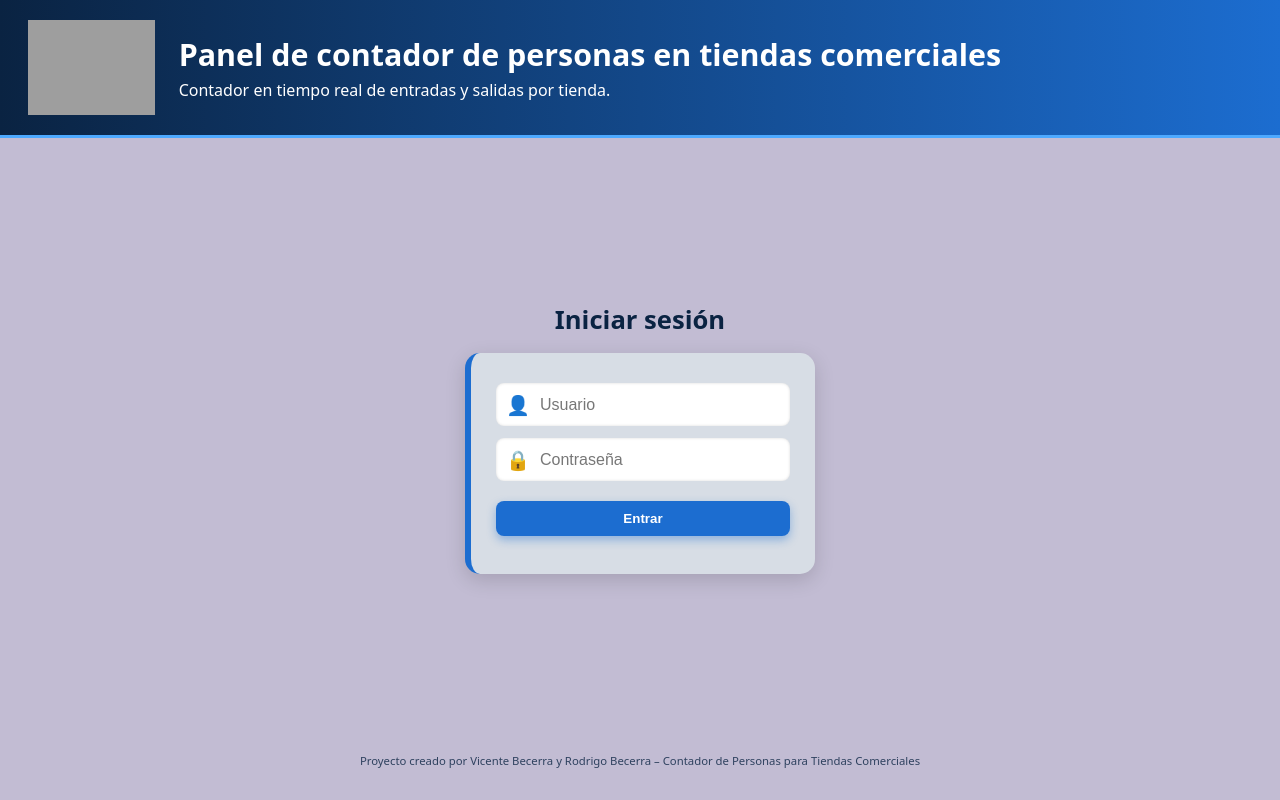
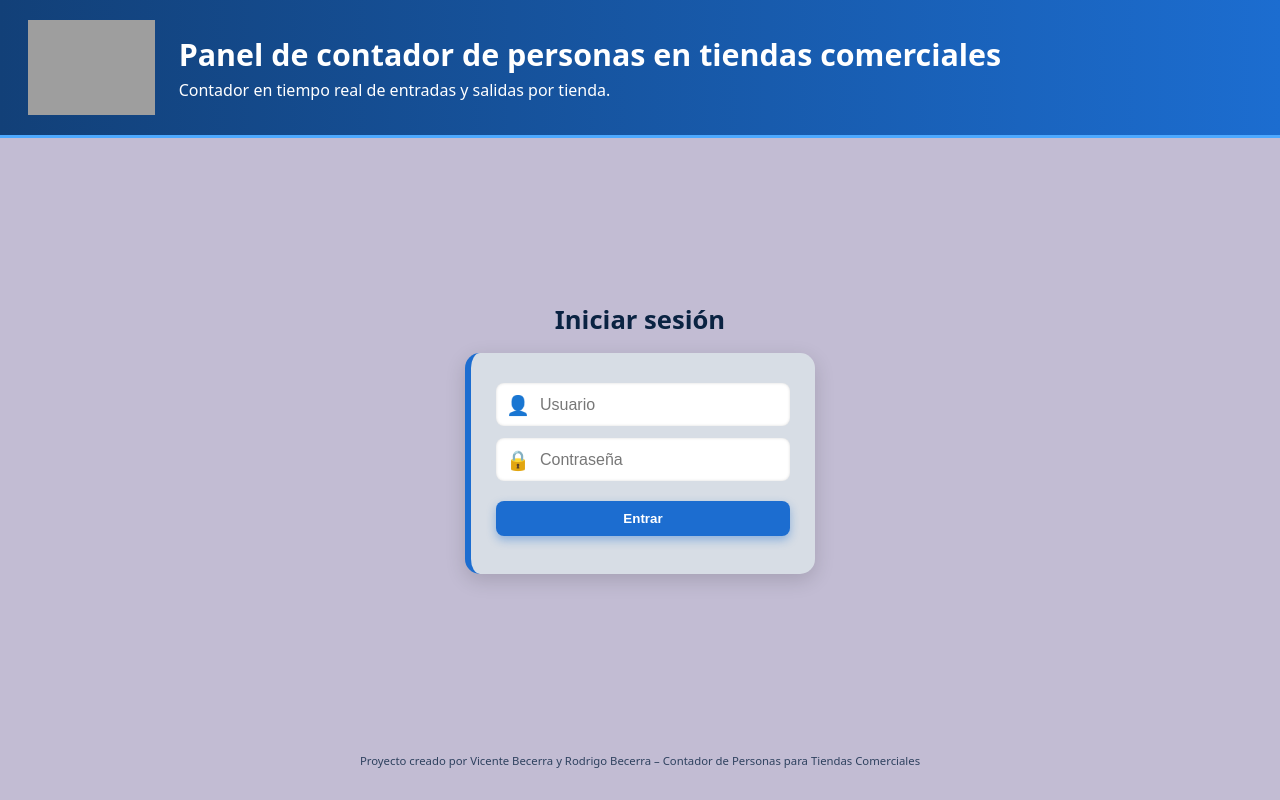
Before and after one commit to GitMrBlaiquen/sensor-server, a website: page sensor-app/index.html in a window 1280 px wide. Drawn offline with Linux system fonts and the light colour scheme; grey boxes are pictures that could not be loaded.

Commit message:
Update style.css

```diff
--- a/sensor-app/style.css
+++ b/sensor-app/style.css
@@ -14,7 +14,7 @@ body {
 /* ---------------- HEADER ---------------- */
 header {
   position: relative; /* ✅ para posicionar el user-badge dentro */
-  background: linear-gradient(90deg, #0A2342, #1C6DD0);
+  background: linear-gradient(90deg, #124078, #1C6DD0);
   color: white;
   padding: 20px 28px;
   display: flex;
```
